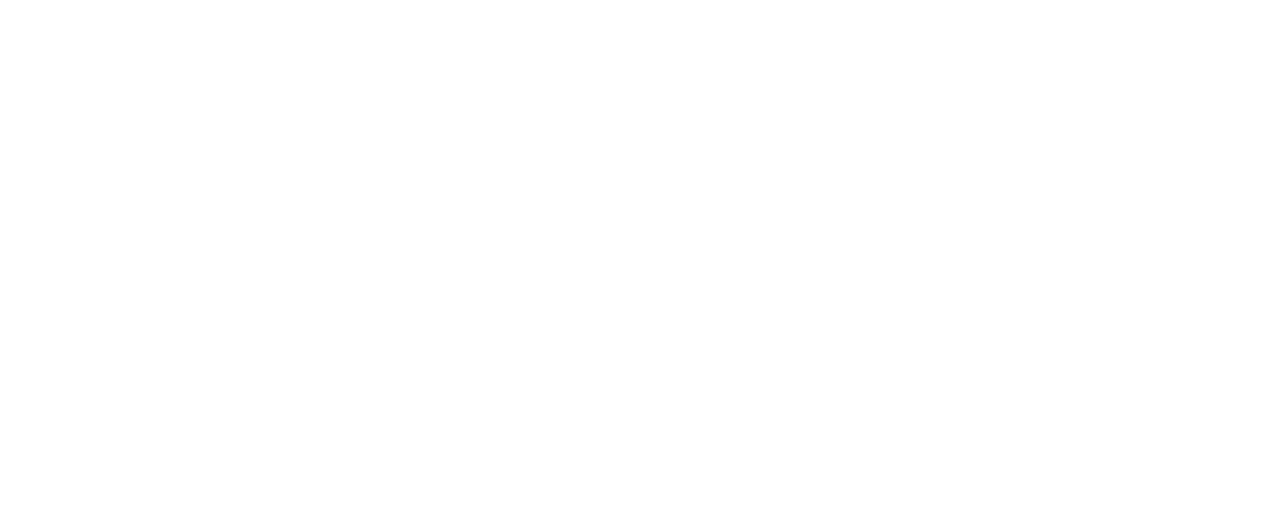
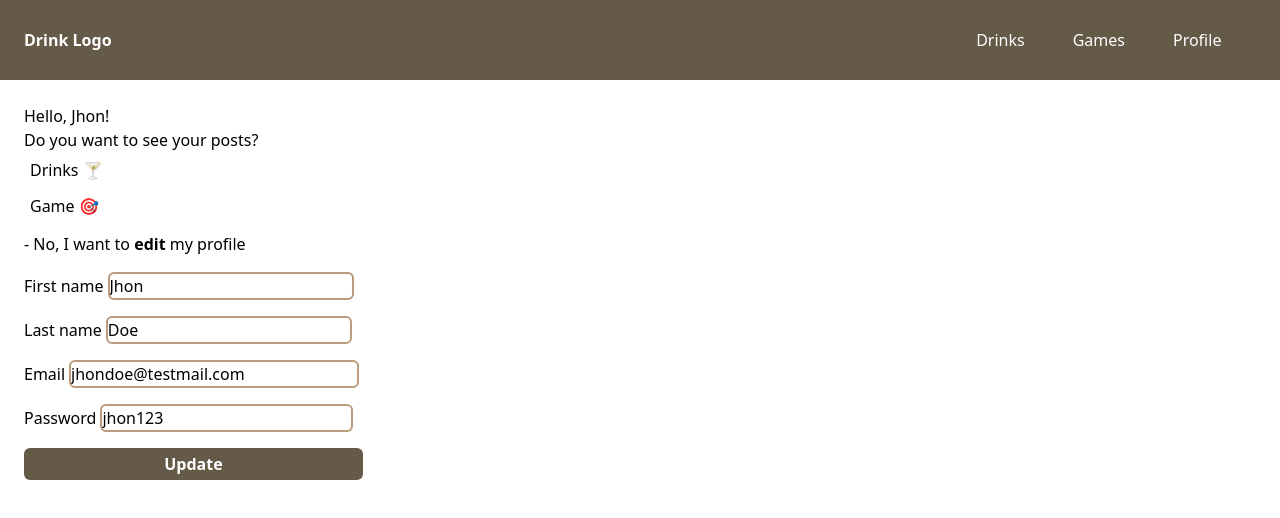
Before and after one commit to Dsfr62/drinkapp-front, a React (Vite) app: page /profile in a window 1280 px wide. Before the commit this address had no page. Shown: the top 518 px of the page. Built offline with nearby package versions, Linux system fonts and the light colour scheme.

Commit message:
Games page updated and profile page started

```diff
--- a/package.json
+++ b/package.json
@@ -11,6 +11,7 @@
   "dependencies": {
     "react": "^18.2.0",
     "react-dom": "^18.2.0",
+    "react-hook-form": "^7.36.0",
     "react-router-dom": "^6.4.0"
   },
   "devDependencies": {
--- a/src/components/card/index.tsx
+++ b/src/components/card/index.tsx
@@ -2,7 +2,7 @@ import { useState } from "react";
 import { Link } from "react-router-dom";
 import { CardProps } from "../../interfaces/card.props";
 
-const Card = ({ image, title, likes, is_liked, is_saved, author}: CardProps) => {
+const Card = ({ image, title, likes, is_liked, is_saved, author, min_player, max_player }: CardProps) => {
     const [like, setLike] = useState(is_liked);
     const [save, setSave] = useState(is_saved);
 
@@ -24,12 +24,13 @@ const Card = ({ image, title, likes, is_liked, is_saved, author}: CardProps) =>
 
     return (
         <div className="border-2 border-firstBrown border-opacity-70 rounded-sm my-4 md:mx-2 p-3 w-[100%] md:w-[65%] h-128 md:h-128 max-w-lg">
-        {image ? <img className="h-[80%] md:h-[85%] w-[100%]" src={image} alt="Image" /> : <p className="bg-firstGreen rounded-sm h-[75%] opacity-60">{title} picture</p>}
+        {image ? <img className="h-[80%] md:h-[80%] w-[100%]" src={image} alt="Image" /> : <p className="bg-firstGreen rounded-sm h-[75%] opacity-60">{title} picture</p>}
         <div className="m-2 h-[80%]">
             <div className="flex justify-between">
                 <p className="font-semibold text-lg">{title}</p>
                 <p>{likes} Likes</p>
             </div>
+            {min_player ? <p className="text-sm">Players: {min_player} - {max_player}</p> : ""}
             <div className="flex justify-between">
                 <button className={!like ? "" : "text-firstGreen"} onClick={handleLike}>{!like ? "Like" : "Liked"}</button>
                 <p className={!save ? "" : "text-firstGreen"} onClick={handleSave}>{!save ? "Save" : "Saved"}</p>
--- a/src/interfaces/card.props.ts
+++ b/src/interfaces/card.props.ts
@@ -5,4 +5,6 @@ export interface CardProps {
     is_liked: boolean;
     is_saved: boolean;
     author: string;
+    min_player?: number;
+    max_player?: number;
 };
--- a/src/pages/games-page/index.tsx
+++ b/src/pages/games-page/index.tsx
@@ -14,8 +14,8 @@ const GamesPage = () => {
 
                 <SearchBar />
                 <div className="flex flex-col md:flex-row md:justify-between">
-                    <Card image={'./src/assets/game-images/madrid.jpg'} title="Madrid" likes={1500} is_liked={false} is_saved={false} author="Jhon Doe"/>
-                    <Card image={'./src/assets/game-images/op.jpg'} title="One Piece" likes={1000} is_liked={false} is_saved={false} author="Jhon Doe"/>
+                    <Card image={'./src/assets/game-images/madrid.jpg'} title="Madrid" likes={1500} is_liked={false} is_saved={false} author="Jhon Doe" min_player={2} max_player={6}/>
+                    <Card image={'./src/assets/game-images/op.jpg'} title="One Piece" likes={1000} is_liked={false} is_saved={false} author="Jhon Doe" min_player={11} max_player={200}/>
                 </div>
             </div>
         </div>
--- /dev/null
+++ b/src/pages/profile-page/index.tsx
@@ -0,0 +1,54 @@
+import { useForm } from "react-hook-form";
+import { Link } from "react-router-dom";
+import Navbar from "../../components/navbar"
+
+const ProfilePage = () => {
+
+    //Hook this info from useAuth hook.
+    const user = {
+        firstName: "Jhon",
+        lastName: "Doe",
+        email: "jhondoe@testmail.com",
+        password: "jhon123",
+        role: "Basic",
+    }
+
+    const { register, handleSubmit } = useForm();
+    //TODO: Create interface for update user
+    const onSubmit = data => console.log(data);
+
+    return (
+        <div>
+            <Navbar />
+            <div className="p-6">
+                <p>Hello, {user.firstName}!</p>
+                <p>Do you want to see your posts?</p>
+                <p className="p-1.5"><Link to="posts/drink">Drinks &#x1F378;</Link></p>
+                <p className="p-1.5"><Link to="posts/game">Game &#x1F3AF;</Link></p>
+                <p className="my-2">- No, I want to <span className="font-semibold">edit</span> my profile</p>
+                {/* //TODO: Put this in a component */}
+                <form className="w-[100%]" onSubmit={handleSubmit(onSubmit)}>
+                    <div>
+                        <label htmlFor="firstName" className="w-[30%]">First name</label>
+                        <input className="border-2 border-firstNuts rounded-md ml-1 my-2 w-[70%] md:w-[20%]" defaultValue={user.firstName} {...register("firstName")} />
+                    </div>
+                    <div>
+                        <label htmlFor="lastName" className="w-[30%]">Last name</label>
+                        <input className="border-2 border-firstNuts rounded-md ml-1 my-2 w-[70%] md:w-[20%]" defaultValue={user.lastName} {...register("lastName")} />
+                    </div>
+                    <div>
+                        <label htmlFor="email" className="w-[20%]">Email</label>
+                        <input className="border-2 border-firstNuts rounded-md ml-1 my-2 w-[81%] md:w-[23.5%]" defaultValue={user.email} {...register("email")} />
+                    </div>
+                    <div>
+                        <label htmlFor="password" className="w-[20%]">Password</label>
+                        <input className="border-2 border-firstNuts rounded-md ml-1 my-2 w-[72%] md:w-[20.5%]" defaultValue={user.password} {...register("password")} />
+                    </div>
+                    <button type="submit" className="bg-firstBrown text-white rounded-md p-1 font-semibold my-2 w-[100%] md:w-[27.5%]">Update</button>
+                </form>
+            </div>
+        </div>
+    );
+};
+
+export default ProfilePage;
--- a/src/routes.tsx
+++ b/src/routes.tsx
@@ -2,6 +2,7 @@ import { Routes, Route } from "react-router-dom";
 import DrinksPage from "./pages/drinks-page";
 import GamesPage from "./pages/games-page";
 import HomePage from "./pages/home-page";
+import ProfilePage from "./pages/profile-page";
 
 const AppRoutes = () => {
     return (
@@ -10,6 +11,7 @@ const AppRoutes = () => {
             <Route path="/" element={<HomePage />} />
             <Route path="/drinks" element={<DrinksPage />} />
             <Route path="/games" element={<GamesPage />} />
+            <Route path="/profile" element={<ProfilePage />} />
         </Routes>
 
     );
```
Also changed, not shown: 1 other file (tests, documents, lock files or other folders).
